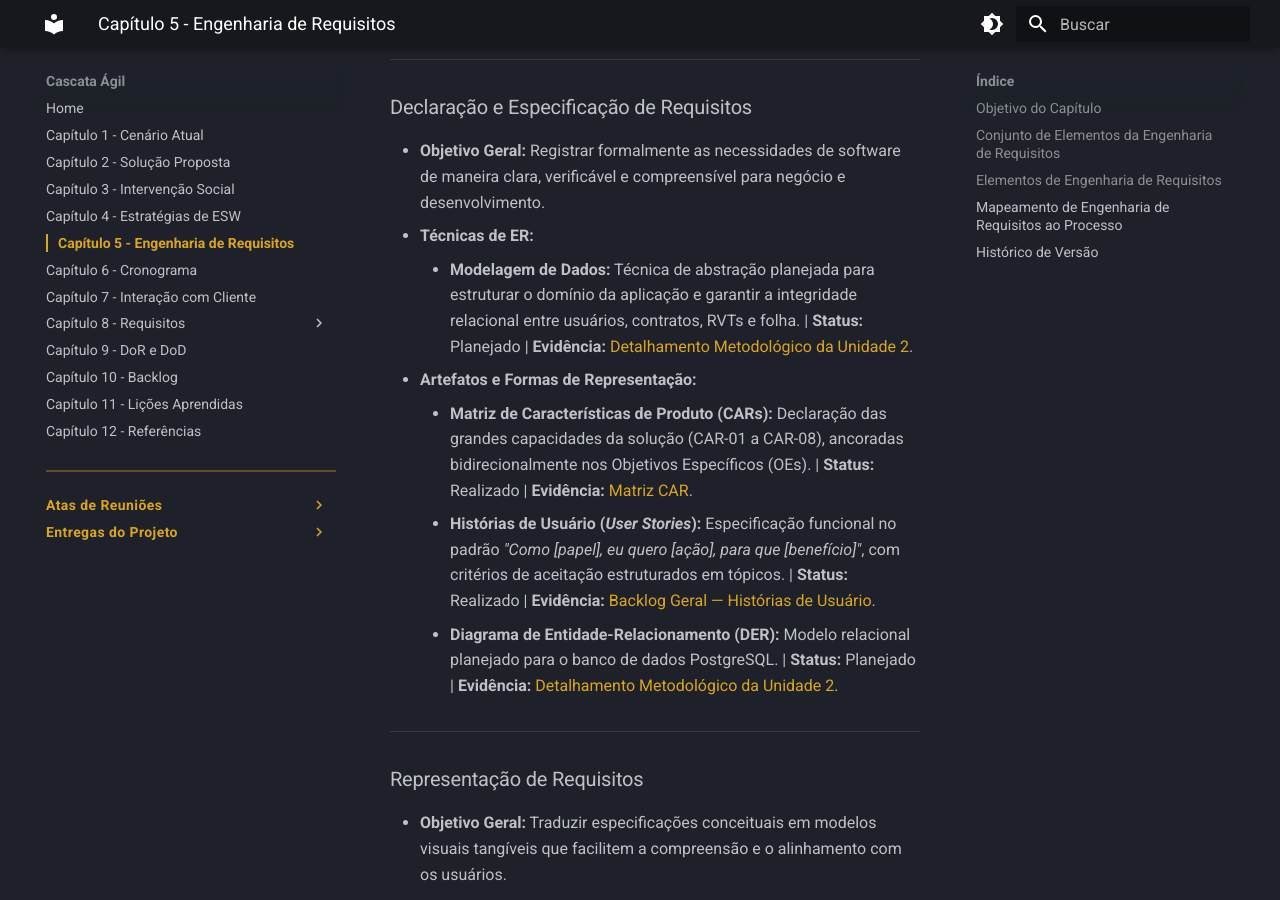
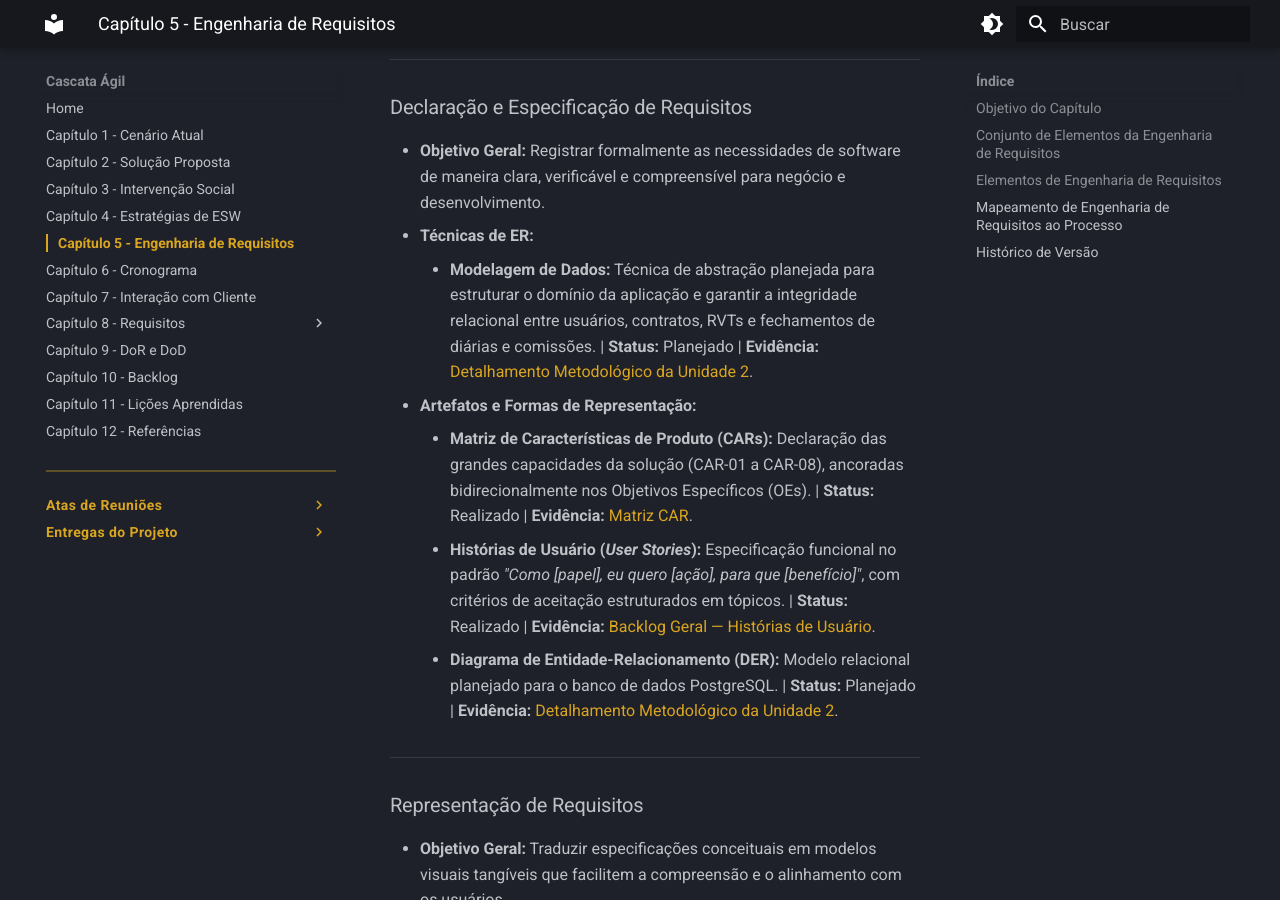
Before and after one commit to mdsreq-fga-unb/REQ-2026.2-T01-DUOC-Finance, an MkDocs documentation site: the page built from docs/engenharia-requisitos/index.md, in a window 1280 px wide and 900 px high, scrolled down 2997 px. Built offline with MkDocs 1.6.1 and Material for MkDocs 9.7.7, drawn with Linux system fonts in a browser that asks for light colours; some of the changed text lies outside the part shown.

Commit message:
docs(engenharia-requisitos): padroniza termos de cálculo de folha para diárias

```diff
--- a/docs/engenharia-requisitos/index.md
+++ b/docs/engenharia-requisitos/index.md
@@ -52,7 +52,7 @@
 ### Declaração e Especificação de Requisitos
 * **Objetivo Geral:** Registrar formalmente as necessidades de software de maneira clara, verificável e compreensível para negócio e desenvolvimento.
 *   **Técnicas de ER:**
-    *   **Modelagem de Dados:** Técnica de abstração planejada para estruturar o domínio da aplicação e garantir a integridade relacional entre usuários, contratos, RVTs e folha. | **Status:** Planejado | **Evidência:** [Detalhamento Metodológico da Unidade 2](../cronograma/index.md#detalhamento-metodologico-por-marco-avaliativo).
+    *   **Modelagem de Dados:** Técnica de abstração planejada para estruturar o domínio da aplicação e garantir a integridade relacional entre usuários, contratos, RVTs e fechamentos de diárias e comissões. | **Status:** Planejado | **Evidência:** [Detalhamento Metodológico da Unidade 2](../cronograma/index.md#detalhamento-metodologico-por-marco-avaliativo).
 *   **Artefatos e Formas de Representação:**
     *   **Matriz de Características de Produto (CARs):** Declaração das grandes capacidades da solução (CAR-01 a CAR-08), ancoradas bidirecionalmente nos Objetivos Específicos (OEs). | **Status:** Realizado | **Evidência:** [Matriz CAR](../visao-produto/capitulo-2/index.md#23-caracteristicas-do-produto-car).
     *   **Histórias de Usuário (*User Stories*):** Especificação funcional no padrão *"Como [papel], eu quero [ação], para que [benefício]"*, com critérios de aceitação estruturados em tópicos. | **Status:** Realizado | **Evidência:** [Backlog Geral — Histórias de Usuário](../backlog/index.md#backlog-geral).
@@ -116,7 +116,7 @@
 | **Fase 1: Planejamento de Requisitos**<br>*(Iteração 1: Estratégia e Escopo)* | Análise, Especificação e Verificação | Refinamento de Escopo, Esboço Arquitetural, Revisão por Pares. | Priorização por Valor de Negócio × Esforço; Matriz CAR; revisão por pares da especificação. | **Realizada** | [Matriz CAR](../visao-produto/capitulo-2/index.md#23-caracteristicas-do-produto-car)<br>[Priorização e Matriz 4 × 4](../requisitos/priorizacao.md#matriz-4-x-4-valor-de-negocio-x-esforco-tecnico)<br>[Feedback da Avaliação em Pares](../requisitos/feedback.md)<br>[Ata interna da Reunião 05](../atas/reuniao-05.md) | Matriz de Características (CAR-01 a CAR-08); estratégia de priorização registrada, ratificado pela cliente; revisão por pares documentada. |
 | **Fase 2: Design do Usuário**<br>*(Iteração 2: Prototipagem e Refinamento de Domínio)* | Especificação, Validação e Gestão de Requisitos | Prototipagem Rápida Evolutiva, Especificação Guiada, Modelagem Incremental. | Backlog de Histórias de Usuário; DoR/DoD; prototipagem no Figma (Desktop e Mobile); **Modelo Conceitual/Lógico de Dados**; sessões guiadas de homologação. | **Em Execução** | [Backlog de Histórias de Usuário](../backlog/index.md#backlog-geral)<br>[DoR](../dor-dod/index.md#definition-of-ready-dor) e [DoD](../dor-dod/index.md#definition-of-done-dod)<br>[Cronograma](../cronograma/index.md#detalhamento-metodologico-por-marco-avaliativo)<br>[Processo de validação com a cliente](../interacao-cliente/index.md#73-processo-de-validacao-sociotecnica-e-homologacao-com-a-cliente) | Backlog e acordos DoR/DoD documentados; protótipo, modelo de dados e validação com a cliente ainda em execução |
 | **Fase 3: Construção**<br>*(Iteração 3: Core e RVT em Campo)* | Especificação Detalhada, Modelagem Física e Verificação | Construção Rápida de Componentes, Integração Contínua (CI), Validação Incremental. | Desenvolvimento NestJS/Supabase; **Schema Físico do Banco de Dados (DER no PostgreSQL)**; Review de Pull Requests no GitHub; Testes de usabilidade móvel. | **Planejada** | [Detalhamento Metodológico da Unidade 3](../cronograma/index.md#detalhamento-metodologico-por-marco-avaliativo) | Schema Físico / DER do PostgreSQL homologado; Módulo funcional de Lançamento de RVT em campo (CAR-01 e CAR-02) em homologação. |
-| **Fase 3: Construção**<br>*(Iteração 4: Motor Financeiro)* | Análise de Exceções e Validação Incremental | Desenvolvimento Incremental, Validação Aritmética, *Continuous Delivery*. | Validação de fórmulas de folha e comissões com dados sintéticos e reais anonimizados da DUOC; Testes automatizados de integração. | **Planejada** | [Detalhamento Metodológico da Unidade 4](../cronograma/index.md#detalhamento-metodologico-por-marco-avaliativo) | Motor de Cálculo de Folha e Reembolsos de Despesas (CAR-03 e CAR-04) validado com a cliente. |
+| **Fase 3: Construção**<br>*(Iteração 4: Motor Financeiro)* | Análise de Exceções e Validação Incremental | Desenvolvimento Incremental, Validação Aritmética, *Continuous Delivery*. | Validação de fórmulas de diárias e comissões com dados sintéticos e reais anonimizados da DUOC; Testes automatizados de integração. | **Planejada** | [Detalhamento Metodológico da Unidade 4](../cronograma/index.md#detalhamento-metodologico-por-marco-avaliativo) | Motor de Fechamento de Diárias/Comissões e Reembolsos de Despesas (CAR-03 e CAR-04) validado com a cliente. |
 | **Fase 3: Construção**<br>*(Iteração 5: Custos e Relatórios)* | Validação de Negócio e Verificação de Segurança | Construção de Dashboards, Testes End-to-End, Auditoria de Conformidade. | Desenvolvimento de dashboards de rentabilidade por contrato; Verificação de regras de controle de acesso (RBAC/LGPD). | **Planejada** | [Detalhamento Metodológico da Unidade 4](../cronograma/index.md#detalhamento-metodologico-por-marco-avaliativo) | Painel de apropriação de custos e rentabilidade funcional (CAR-05 e CAR-06); Controle de acesso e trilha de auditoria ativos (CAR-07 e CAR-08). |
 | **Fase 4: Transição / Cutover**<br>*(Iteração 6: Homologação Final e Aceite)* | Validação Final (UAT), Gestão e Transição | Testes Formais de Aceitação, Treinamento Sociotécnico, Implantação do MVP. | Testes Formais de Aceitação de Usuário (UAT); Rastreamento via Matriz Bidirecional (*Forward/Backward*). | **Planejada** | [Detalhamento Metodológico da Unidade 4](../cronograma/index.md#detalhamento-metodologico-por-marco-avaliativo) | Termo de Aceite do MVP assinado pela cliente; Matriz de Rastreabilidade Bidirecional finalizada; Sistema DUOC Finance em produção; Documentação viva (via MkDocs) homologada. |
 
@@ -133,3 +133,4 @@
 | `2.2` | 21/09/2026 | Ajuste da estratégia de representação e validação de requisitos: UI-First com base no Figma e designs via Frontend, postergando lógica e persistência para após validação do DoR | Matheus Ribeiro Szervinsk | Equipe Cascata Ágil |
 | `2.3` | 22/09/2026 | Adequação das Seções 5.1 e 5.2 ao feedback do monitor: inclusão de colunas de status/evidência, ajuste taxonômico de elementos de ER, alinhamento do DER (lógico vs físico) e validação incremental. | Gustavo Bonifácio | Matheus Ribeiro Szervinsk |
 | `2.4` | 28/10/2026 | Atualização dos estados das histórias, priorização e DoR/DoD com links para evidências; distinção entre revisão interna por pares e validação pendente com a cliente; sincronização dos estados entre o mapeamento e as fases do RAD. | Giovana Ferreira | — |
+| `2.5` | 02/11/2026 | Revisão cruzada com os Capítulos 2, 4 e 6 após feedback do professor: terminologia de fechamento operacional de diárias e comissões no lugar de folha nas fases 2 e 3 do RAD | Gustavo Bonifácio |  |
```
